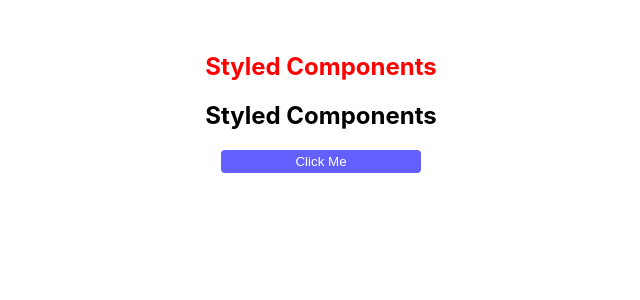
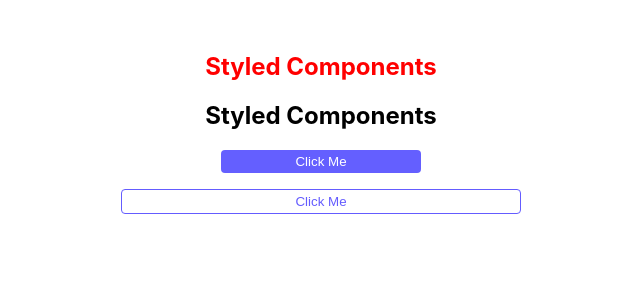
Before and after one commit to roy-11/react-demo, a React (Create React App) app in the folder sample01_styled-components/: page / in a window 1280 px wide. Shown: the top 300 px of the page, without its empty margins (319-959 px from the left). Built offline with nearby package versions, Linux system fonts and the light colour scheme.

Commit message:
feat(sample01): add hipster button

```diff
--- a/sample01_styled-components/src/App.js
+++ b/sample01_styled-components/src/App.js
@@ -1,5 +1,5 @@
 import BasicTitle from "./components/BasicTitle";
-import { DefaultButton } from "./components/Button";
+import { DefaultButton, HipsterButton } from "./components/Button";
 
 function App() {
   return (
@@ -7,6 +7,7 @@
       <BasicTitle special>Styled Components</BasicTitle>
       <BasicTitle>Styled Components</BasicTitle>
       <DefaultButton>click me</DefaultButton>
+      <HipsterButton>click me</HipsterButton>
     </div>
   );
 }
--- a/sample01_styled-components/src/components/Button.js
+++ b/sample01_styled-components/src/components/Button.js
@@ -12,3 +12,10 @@
   width: 200px;
   margin: 1rem auto;
 `;
+
+export const HipsterButton = styled(DefaultButton)`
+  width: 400px;
+  background: transparent;
+  color: #645cff;
+  border: 1px solid #645cff;
+`;
```
